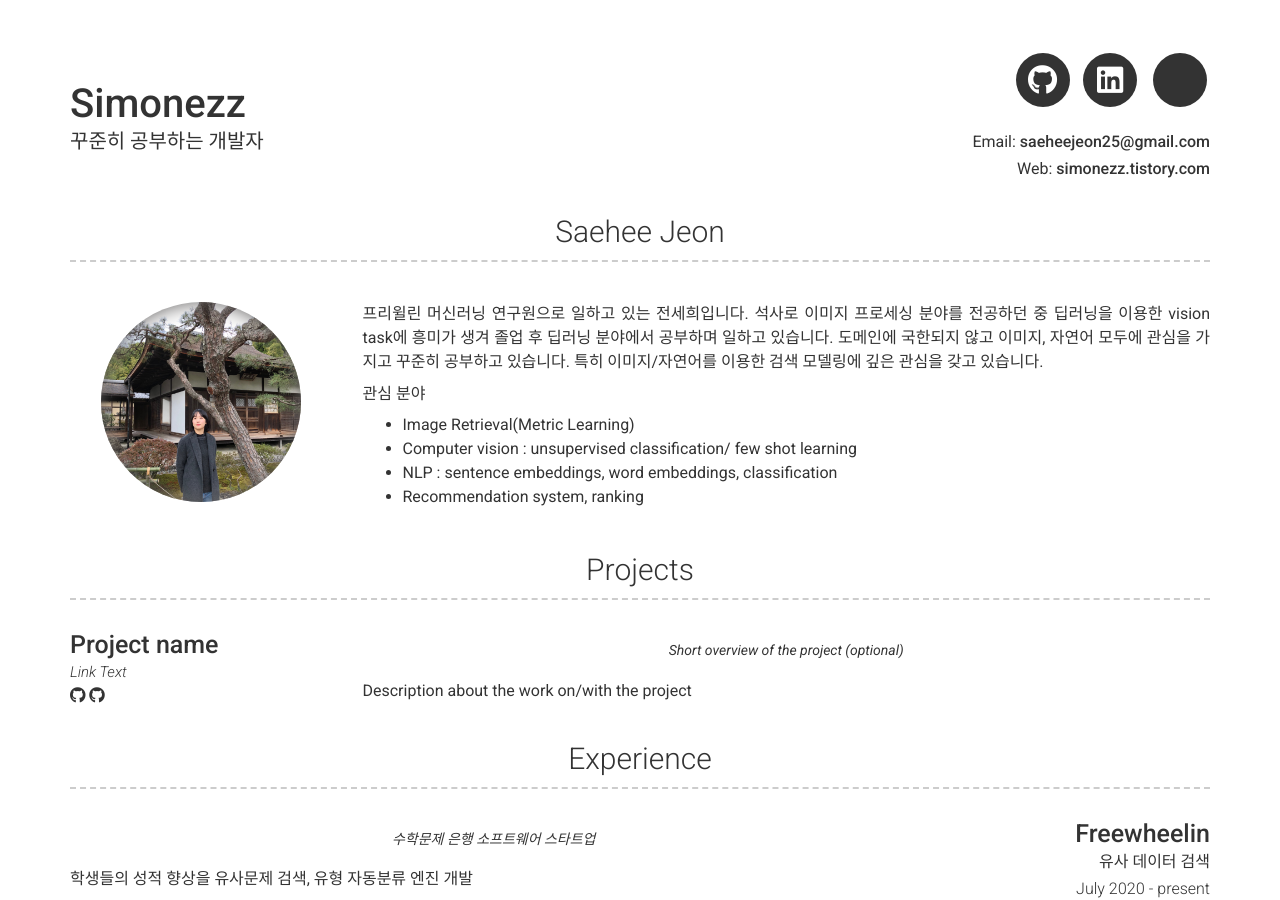
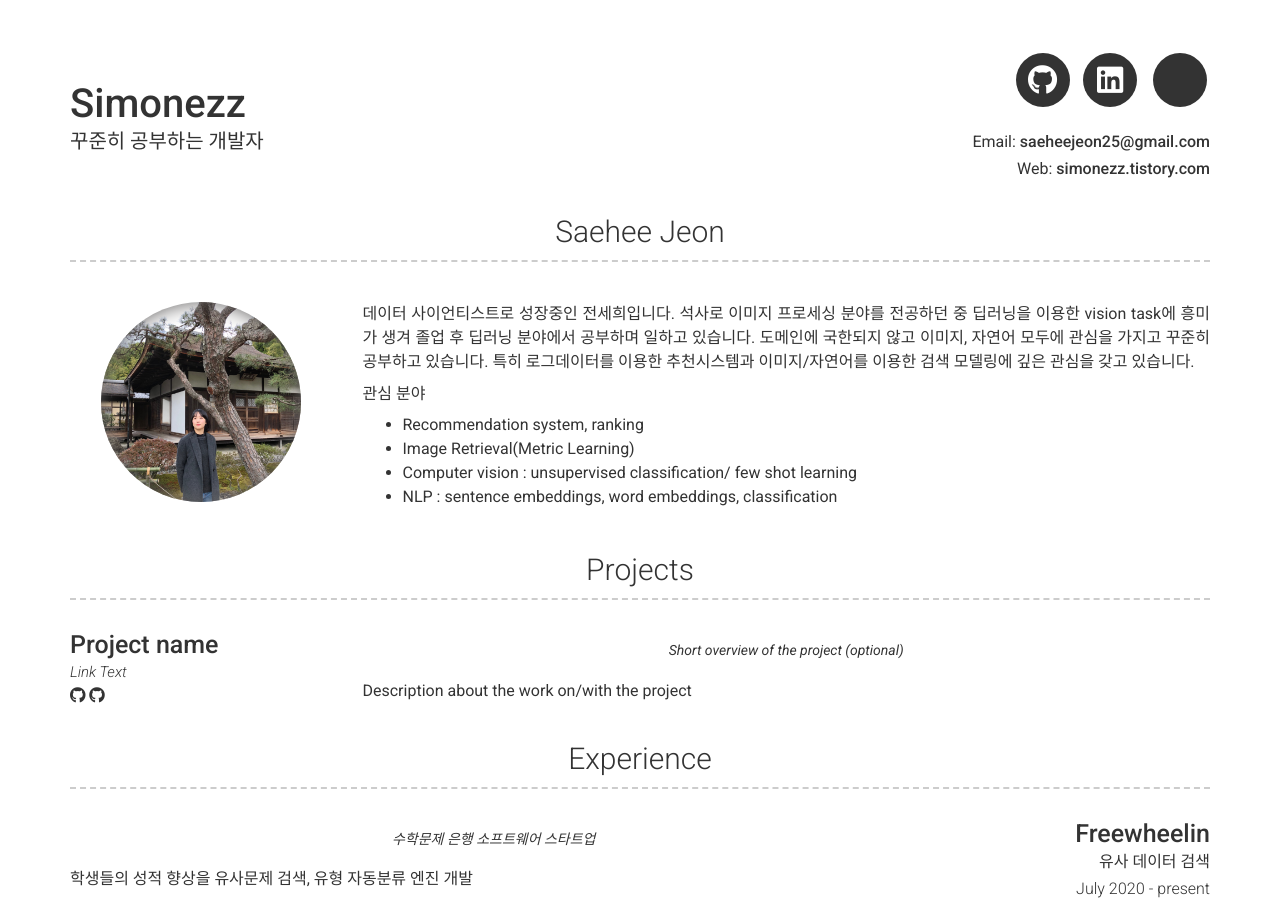
Before and after one commit to simonezz/simonezz.github.io, a Jekyll site: the page built from index.md, in a window 1280 px wide and 900 px high. Built offline with Jekyll 4.4.1, drawn with Linux system fonts in a browser that asks for light colours; nearby versions of some CDN libraries.

Commit message:
Update _config.yml

```diff
--- a/_config.yml
+++ b/_config.yml
@@ -42,16 +42,17 @@ additional_links:
 about_title: Saehee Jeon
 about_profile_image: images/profile.jpg
 about_content: | # this will include new lines to allow paragraphs
-  프리윌린 머신러닝 연구원으로 일하고 있는 전세희입니다.
+  데이터 사이언티스트로 성장중인 전세희입니다.
   석사로 이미지 프로세싱 분야를 전공하던 중 딥러닝을 이용한 vision task에 흥미가 생겨 졸업 후 딥러닝 분야에서 공부하며 일하고 있습니다.
-  도메인에 국한되지 않고 이미지, 자연어 모두에 관심을 가지고 꾸준히 공부하고 있습니다. 특히 이미지/자연어를 이용한 검색 모델링에 깊은 관심을 갖고 있습니다.
+  도메인에 국한되지 않고 이미지, 자연어 모두에 관심을 가지고 꾸준히 공부하고 있습니다. 특히 로그데이터를 이용한 추천시스템과 이미지/자연어를 이용한 검색 모델링에 깊은 관심을 갖고 있습니다.
 
 
   관심 분야
+  - Recommendation system, ranking
   - Image Retrieval(Metric Learning)
   - Computer vision : unsupervised classification/ few shot learning
   - NLP : sentence embeddings, word embeddings, classification
-  - Recommendation system, ranking
+
 
 content:
   - title: Projects # Title for the section
```
